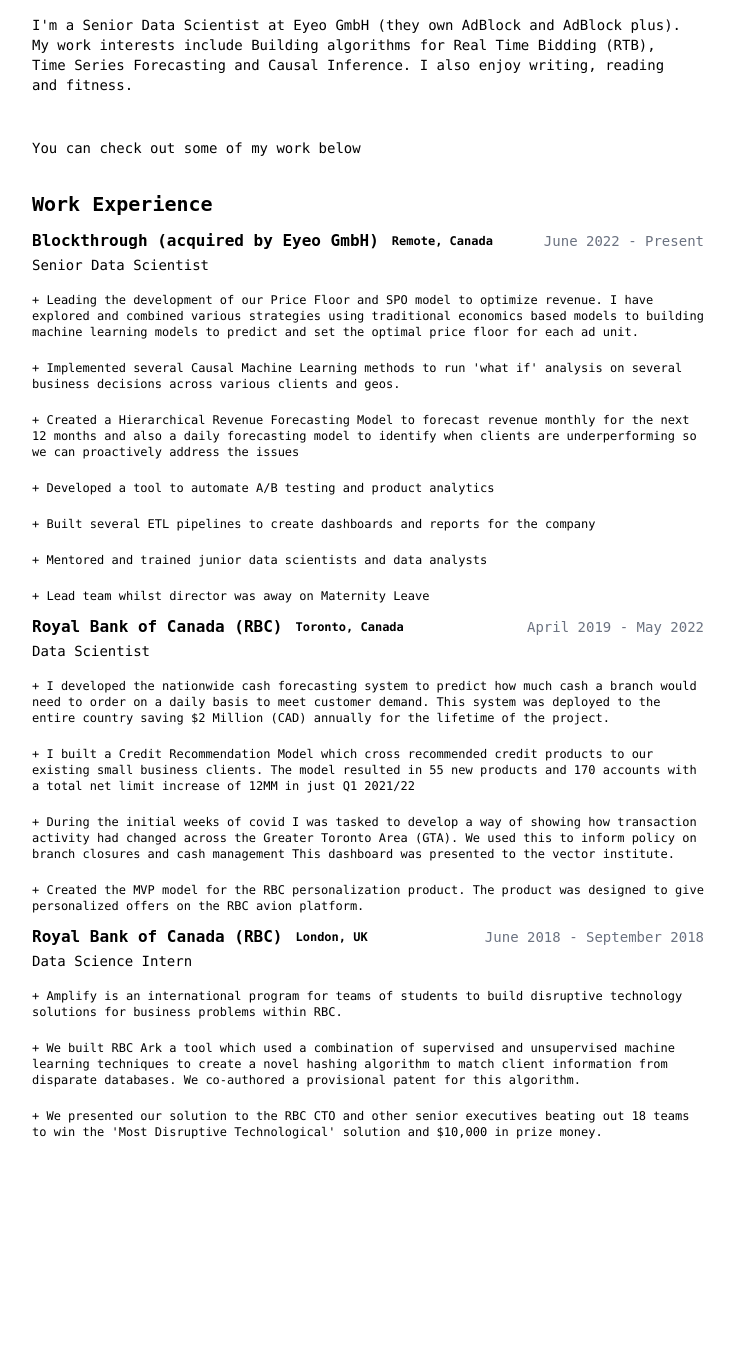
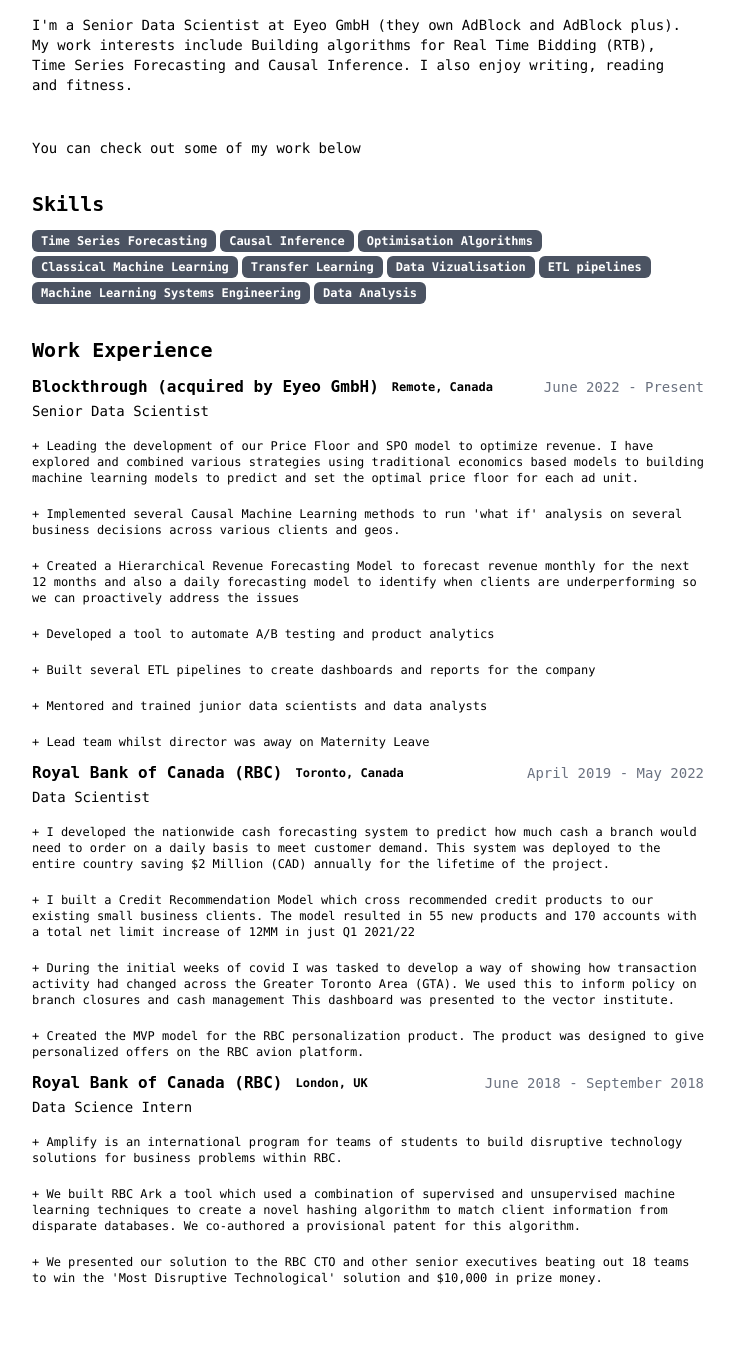
Before and after one commit to arun1125/arunhtmx, a FastAPI app: page / in a window 1280 px wide. Shown: the part 301-1651 px from the top of the page, without its empty margins (272-1007 px from the left). Before the commit the page ends 1440 px from the top, so only its background shows below. Run offline with FastAPI, Linux system fonts and the light colour scheme; some libraries are stand-ins or nearby versions.

Commit message:
added a skills section

```diff
--- /dev/null
+++ b/about/skills.txt
@@ -0,0 +1,9 @@
+Time Series Forecasting
+Causal Inference
+Optimisation Algorithms
+Classical Machine Learning
+Transfer Learning
+Data Vizualisation
+ETL pipelines
+Machine Learning Systems Engineering
+Data Analysis
--- a/main.py
+++ b/main.py
@@ -1,4 +1,4 @@
-from fastapi import FastAPI, Request, Query
+from fastapi import FastAPI, Request
 from fastapi.responses import HTMLResponse
 from fastapi.templating import Jinja2Templates
 import os
@@ -77,6 +77,8 @@
                 experience_data = json.load(f)
                 experience_htmls.append(experience_html(experience_data))
 
+    print(about_data['skills'])
+
     return templates.TemplateResponse("index.html", {"request": request, "data": about_data, "experience_htmls": experience_htmls})
 
 
--- a/readings/Books/readinglist.txt
+++ b/readings/Books/readinglist.txt
@@ -2,3 +2,4 @@
 Practical Linear Algebra for Data Science
 https://www.uvm.edu/~statdhtx/StatPages/R/RandomizationTestsWithR/andersonTerBrack.pdf
 https://matheusfacure.github.io/python-causality-handbook/Debiasing-with-Orthogonalization.html#:~:text=The%20idea%20of%20orthogonalization%20is,into%20three%20stages%20or%20models
+https://www.amazon.ca/Read-Write-Own-Building-Internet/dp/0593731387
--- a/templates/index.html
+++ b/templates/index.html
@@ -46,6 +46,18 @@
             </p>
         </section>
 
+        <section class = "flex min-h-0 flex-col gap-y-3">
+            <h2 class="text-xl font-bold">Skills</h2>
+            <div class = "flex flex-wrap gap-1">
+                {% for skill in data['skills'] %}
+                <div class="inline-flex items-center rounded-md border px-2 py-0.5 text-xs font-semibold font-mono transition-colors focus:outline-none focus:ring-2 focus:ring-slate-800 focus:ring-offset-2 text-nowrap border-transparent bg-slate-800/80 text-white hover:bg-slate-800/60">
+                    {{ skill | safe }}
+                </div>
+                {% endfor %}
+            </div>
+
+        </section>
+
         <section class="flex min-h-0 flex-col gap-y-3">
             <h2 class="text-xl font-bold">Work Experience</h2>
             {% for work_experience in experience_htmls %}
@@ -53,7 +65,8 @@
             {% endfor %}
             </div>
 
-    </section>
+        </section>
+
     </main>
 
 </body>
```
Also changed, not shown: requirements.txt (+25 -5 lines), README.md, 1 other file.
